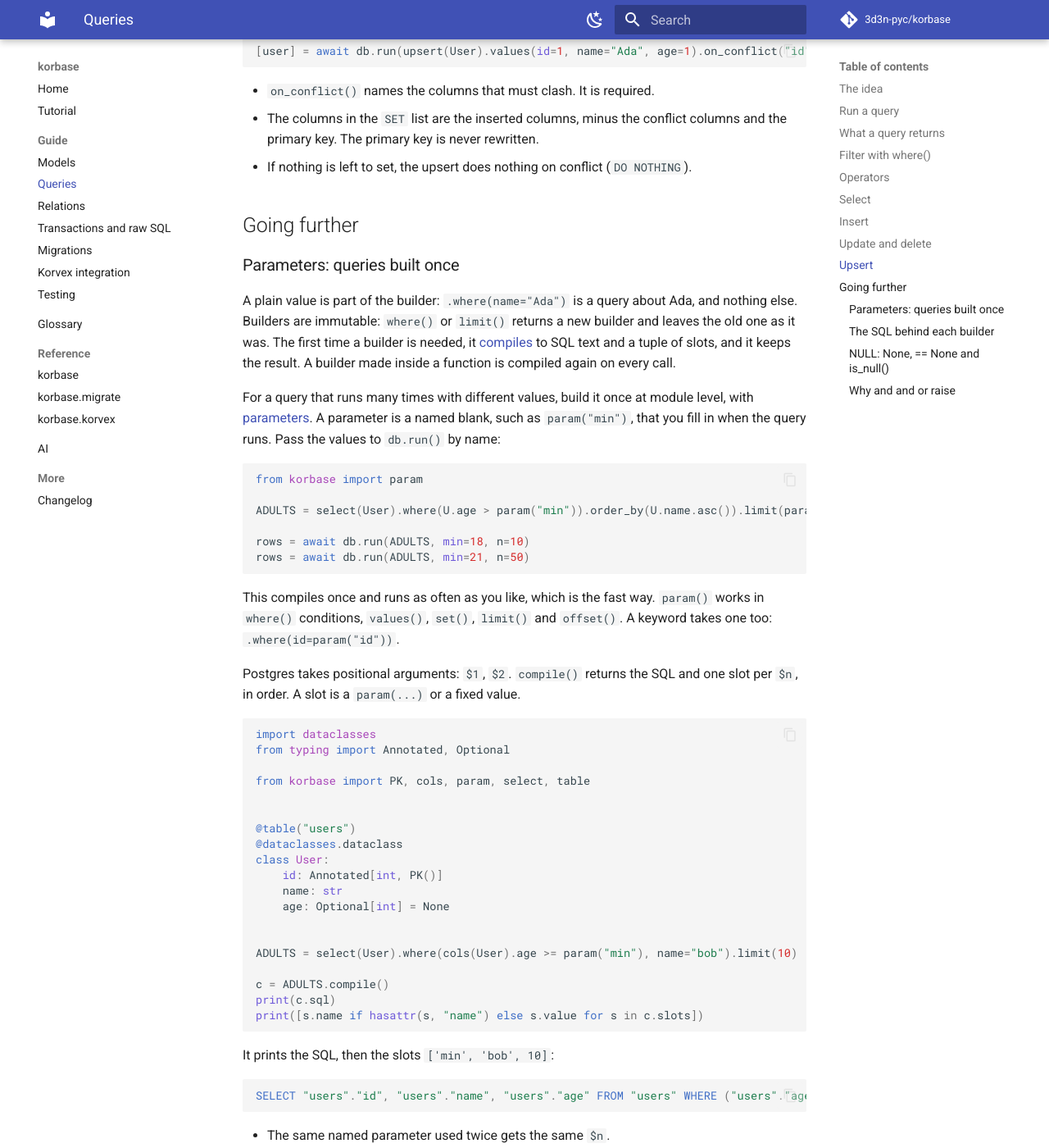
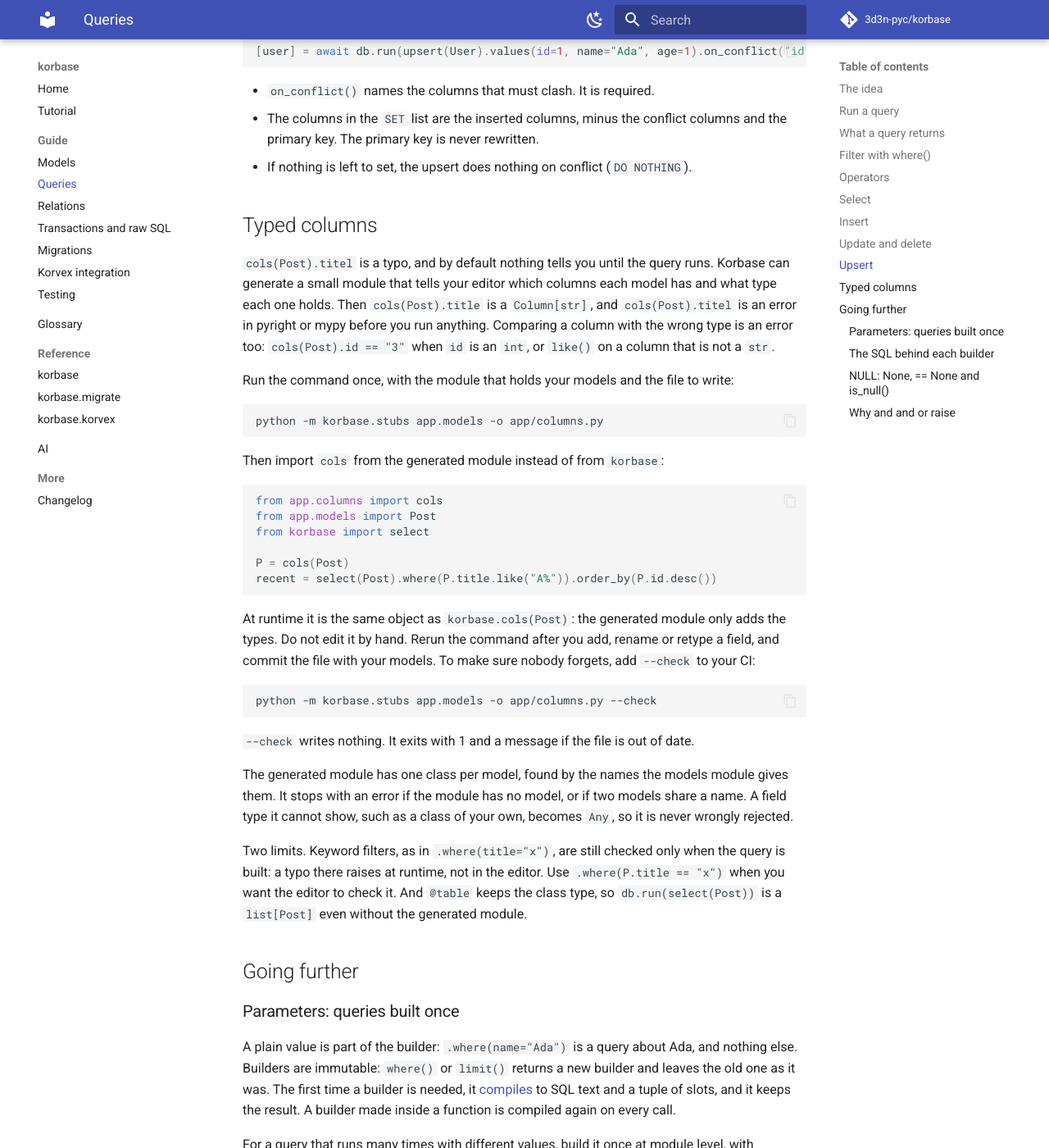
Before and after one commit to 3d3n-pyc/korbase, an MkDocs documentation site: the page built from docs/queries.md, in a window 1280 px wide and 1400 px high, scrolled down 4038 px. Shown: the whole window at 82% size. Built offline with MkDocs 1.6.1 and Material for MkDocs 9.7.7, drawn with Linux system fonts in a browser that asks for light colours; comment, search, counter and statistics services are not loaded.

Commit message:
docs: typed columns
Co-Authored-By: Noctia <noctia@etienne-pouille.work>
Co-Authored-By: Claude <noreply@anthropic.com>

````diff
--- a/docs/queries.md
+++ b/docs/queries.md
@@ -179,6 +179,57 @@ insert, it always returns the written row.
   columns and the primary key. The primary key is never rewritten.
 - If nothing is left to set, the upsert does nothing on conflict (`DO NOTHING`).
 
+## Typed columns
+
+`cols(Post).titel` is a typo, and by default nothing tells you until the
+query runs. Korbase can generate a small module that tells your editor which
+columns each model has and what type each one holds. Then `cols(Post).title`
+is a `Column[str]`, and `cols(Post).titel` is an error in pyright or mypy
+before you run anything. Comparing a column with the wrong type is an error
+too: `cols(Post).id == "3"` when `id` is an `int`, or `like()` on a column
+that is not a `str`.
+
+Run the command once, with the module that holds your models and the file to
+write:
+
+```sh
+python -m korbase.stubs app.models -o app/columns.py
+```
+
+Then import `cols` from the generated module instead of from `korbase`:
+
+```python
+from app.columns import cols
+from app.models import Post
+from korbase import select
+
+P = cols(Post)
+recent = select(Post).where(P.title.like("A%")).order_by(P.id.desc())
+```
+
+At runtime it is the same object as `korbase.cols(Post)`: the generated
+module only adds the types. Do not edit it by hand. Rerun the command after
+you add, rename or retype a field, and commit the file with your models. To
+make sure nobody forgets, add `--check` to your CI:
+
+```sh
+python -m korbase.stubs app.models -o app/columns.py --check
+```
+
+`--check` writes nothing. It exits with 1 and a message if the file is out of
+date.
+
+The generated module has one class per model, found by the names the models
+module gives them. It stops with an error if the module has no model, or if
+two models share a name. A field type it cannot show, such as a class of your
+own, becomes `Any`, so it is never wrongly rejected.
+
+Two limits. Keyword filters, as in `.where(title="x")`, are still checked
+only when the query is built: a typo there raises at runtime, not in the
+editor. Use `.where(P.title == "x")` when you want the editor to check it.
+And `@table` keeps the class type, so `db.run(select(Post))` is a
+`list[Post]` even without the generated module.
+
 ## Going further
 
 ### Parameters: queries built once
````
Also changed, not shown: .agents/skills/korbase/SKILL.md (+12 -0 lines), CHANGELOG.md (+7 -0 lines), korbase/_skill/SKILL.md (+12 -0 lines).
